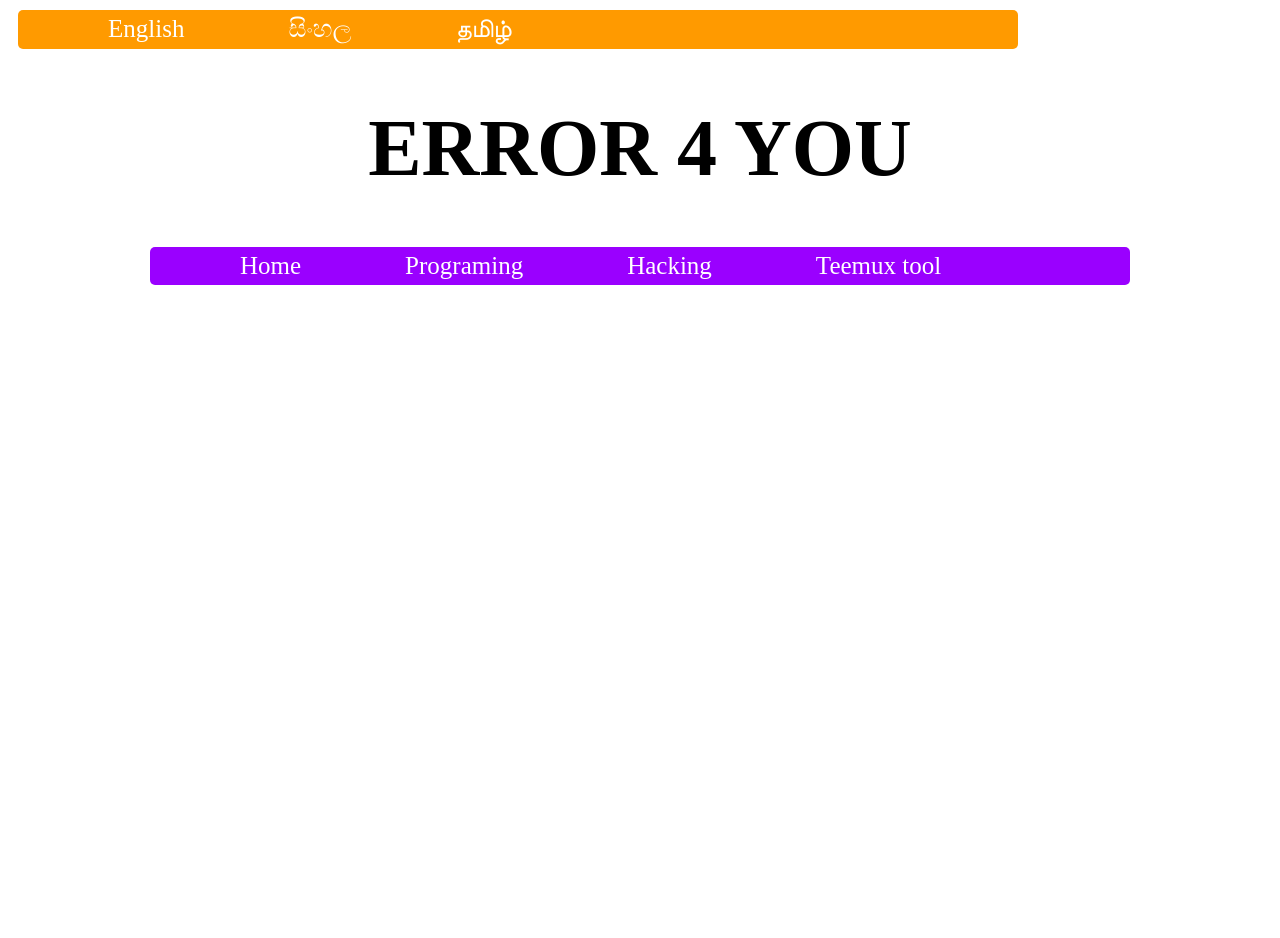
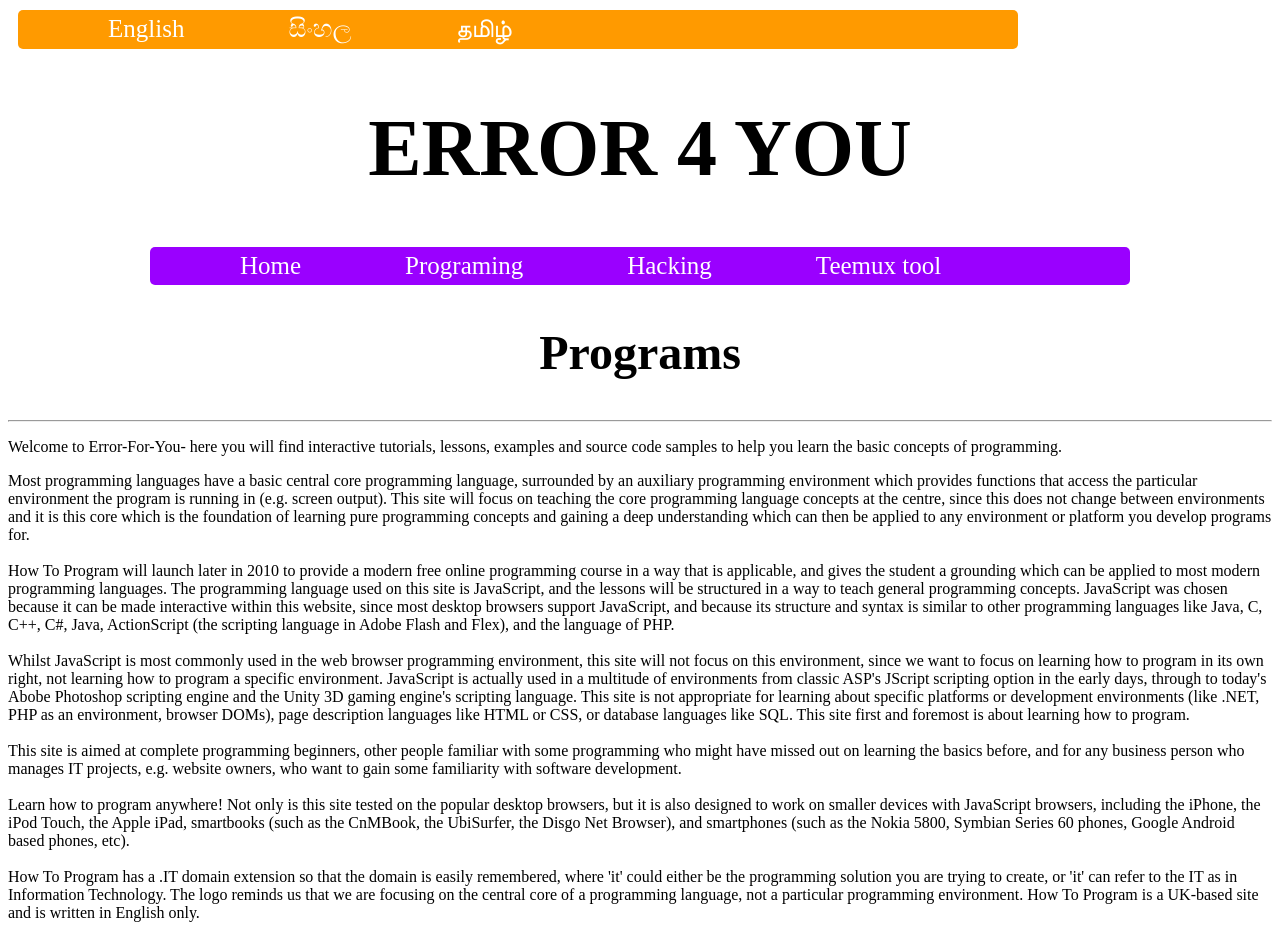
Before and after one commit to heshanTMD/Programs, a plain HTML site: page index.html in a window 1280 px wide. Before the commit the page ends 800 px from the top, so only its background shows below. Drawn offline with Linux system fonts and the light colour scheme.

Commit message:
Update index.html

```diff
--- a/index.html
+++ b/index.html
@@ -43,6 +43,34 @@
    </nav>
 </div>
 
+<h2 align="center" style="font-size:300%" >
+Programs
+</h2>
+<hr>
+
+<p>
+Welcome to Error-For-You- here you will find interactive tutorials, lessons, examples and source code samples to help you learn the basic concepts of programming.
+</p>
+
+<p>
+
+Most programming languages have a basic central core programming language, surrounded by an auxiliary programming environment which provides functions that access the particular environment the program is running in (e.g. screen output). This site will focus on teaching the core programming language concepts at the centre, since this does not change between environments and it is this core which is the foundation of learning pure programming concepts and gaining a deep understanding which can then be applied to any environment or platform you develop programs for.<br>
+<br>
+How To Program will launch later in 2010 to provide a modern free online programming course in a way that is applicable, and gives the student a grounding which can be applied to most modern programming languages. The programming language used on this site is JavaScript, and the lessons will be structured in a way to teach general programming concepts. JavaScript was chosen because it can be made interactive within this website, since most desktop browsers support JavaScript, and because its structure and syntax is similar to other programming languages like Java, C, C++, C#, Java, ActionScript (the scripting language in Adobe Flash and Flex), and the language of PHP.<br>
+<br>
+
+Whilst JavaScript is most commonly used in the web browser programming environment, this site will not focus on this environment, since we want to focus on learning how to program in its own right, not learning how to program a specific environment. JavaScript is actually used in a multitude of environments from classic ASP's JScript scripting option in the early days, through to today's Abobe Photoshop scripting engine and the Unity 3D gaming engine's scripting language. This site is not appropriate for learning about specific platforms or development environments (like .NET, PHP as an environment, browser DOMs), page description languages like HTML or CSS, or database languages like SQL. This site first and foremost is about learning how to program.<br>
+<br>
+This site is aimed at complete programming beginners, other people familiar with some programming who might have missed out on learning the basics before, and for any business person who manages IT projects, e.g. website owners, who want to gain some familiarity with software development.<br>
+<br>
+
+
+Learn how to program anywhere! Not only is this site tested on the popular desktop browsers, but it is also designed to work on smaller devices with JavaScript browsers, including the iPhone, the iPod Touch, the Apple iPad, smartbooks (such as the CnMBook, the UbiSurfer, the Disgo Net Browser), and smartphones (such as the Nokia 5800, Symbian Series 60 phones, Google Android based phones, etc).<br>
+<br>
+How To Program has a .IT domain extension so that the domain is easily remembered, where 'it' could either be the programming solution you are trying to create, or 'it' can refer to the IT as in Information Technology. The logo reminds us that we are focusing on the central core of a programming language, not a particular programming environment. How To Program is a UK-based site and is written in English only.
+
+</p>
+
 </body>
 
 </html>
```
